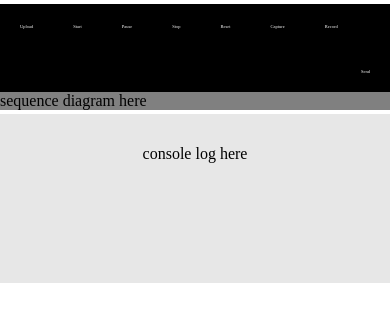
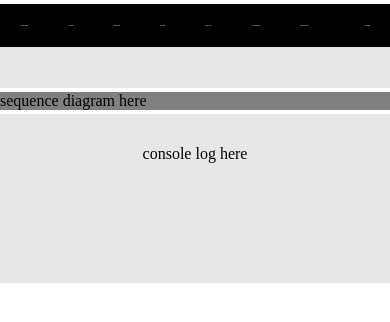
Before and after one commit to DIT029-Group1/Distributed-System, a PHP site: page /App.html in a window 390 px wide. Shown: the part 42-364 px from the top of the page. Run offline with PHP 8.4, Linux system fonts and the light colour scheme.

Commit message:
Cleaned up the code, fixed it for iphone 6 resolution

```diff
--- a/Application IU/design.css
+++ b/Application IU/design.css
@@ -95,8 +95,7 @@ li a {
 	transition: all .2s ease-in-out;
     display: block;
 	color: white;
-	/**padding: 14px 16px;**/
-    text-align: center;
+	text-align: center;
     text-decoration: none;
 
 }
@@ -128,13 +127,13 @@ li a:hover {
 	}
 
 	.container .nav ul li a{
-		 width:100%;
-        font-size:4.5px;
+		 float: left;
+        font-size:2.8px;
 
 
 	}
 	.container .nav #send {
-    float: right;
+        float: right;
 
 }
 }
```
